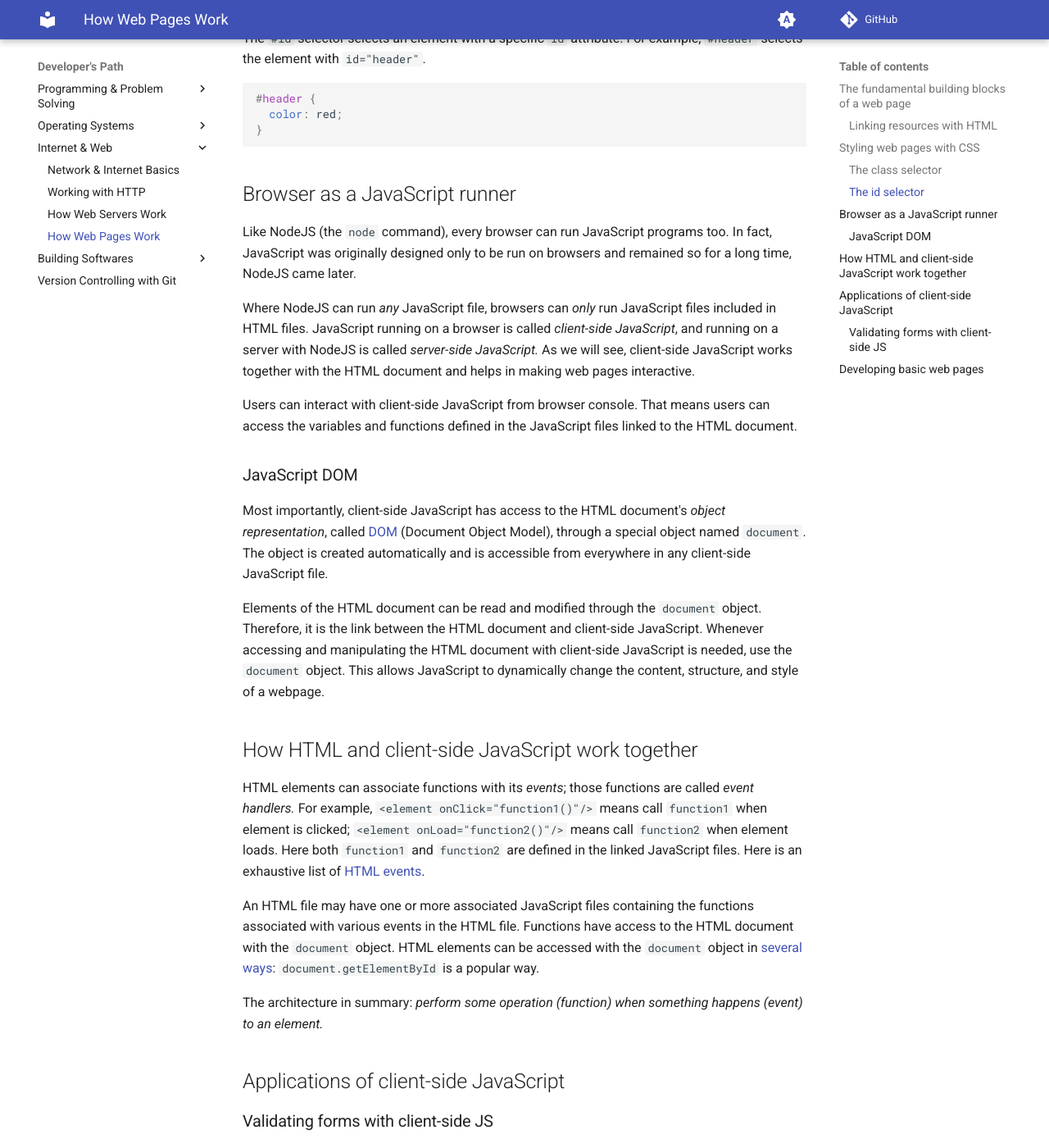
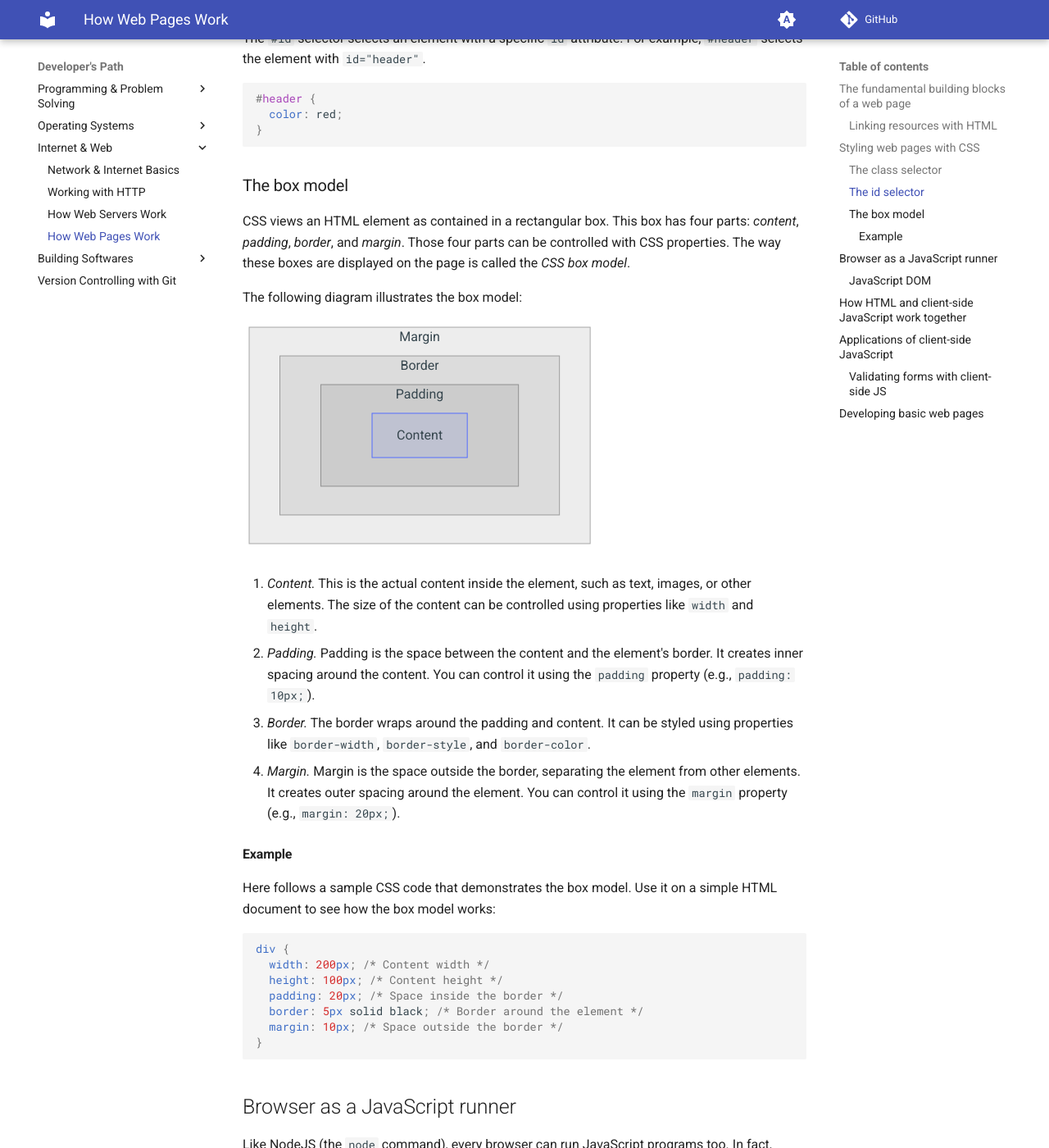
Before and after one commit to gharials/dev-path, an MkDocs documentation site: the page built from docs/internet-web/web-pages.md, in a window 1280 px wide and 1400 px high, scrolled down 2243 px. Shown: the whole window at 82% size. Built offline with MkDocs 1.6.1 and Material for MkDocs 9.7.7, drawn with Linux system fonts in a browser that asks for light colours; comment, search, counter and statistics services are not loaded.

Commit message:
'web-pages': css box model.

````diff
--- a/docs/internet-web/web-pages.md
+++ b/docs/internet-web/web-pages.md
@@ -87,6 +87,49 @@ The `#id` selector selects an element with a specific `id` attribute. For exampl
 }
 ```
 
+### The box model
+
+CSS views an HTML element as contained in a rectangular box. This box has four parts: _content_, _padding_, _border_, and _margin_. Those four parts can be controlled with CSS properties. The way these boxes are displayed on the page is called the _CSS box model_.
+
+The following diagram illustrates the box model:
+
+```mermaid
+flowchart TD
+  subgraph MarginBox["Margin"]
+    BorderBox
+  end
+
+  subgraph BorderBox["Border"]
+    PaddingBox
+  end
+
+  subgraph PaddingBox["Padding"]
+    ContentBox["Content"]
+  end
+```
+
+1. _Content._ This is the actual content inside the element, such as text, images, or other elements. The size of the content can be controlled using properties like `width` and `height`.
+
+2. _Padding._ Padding is the space between the content and the element's border. It creates inner spacing around the content. You can control it using the `padding` property (e.g., `padding: 10px;`).
+
+3. _Border._ The border wraps around the padding and content. It can be styled using properties like `border-width`, `border-style`, and `border-color`.
+
+4. _Margin._ Margin is the space outside the border, separating the element from other elements. It creates outer spacing around the element. You can control it using the `margin` property (e.g., `margin: 20px;`).
+
+#### Example
+
+Here follows a sample CSS code that demonstrates the box model. Use it on a simple HTML document to see how the box model works:
+
+```css
+div {
+  width: 200px; /* Content width */
+  height: 100px; /* Content height */
+  padding: 20px; /* Space inside the border */
+  border: 5px solid black; /* Border around the element */
+  margin: 10px; /* Space outside the border */
+}
+```
+
 ## Browser as a JavaScript runner
 
 Like NodeJS (the `node` command), every browser can run JavaScript programs too. In fact, JavaScript was originally designed only to be run on browsers and remained so for a long time, NodeJS came later.
````
